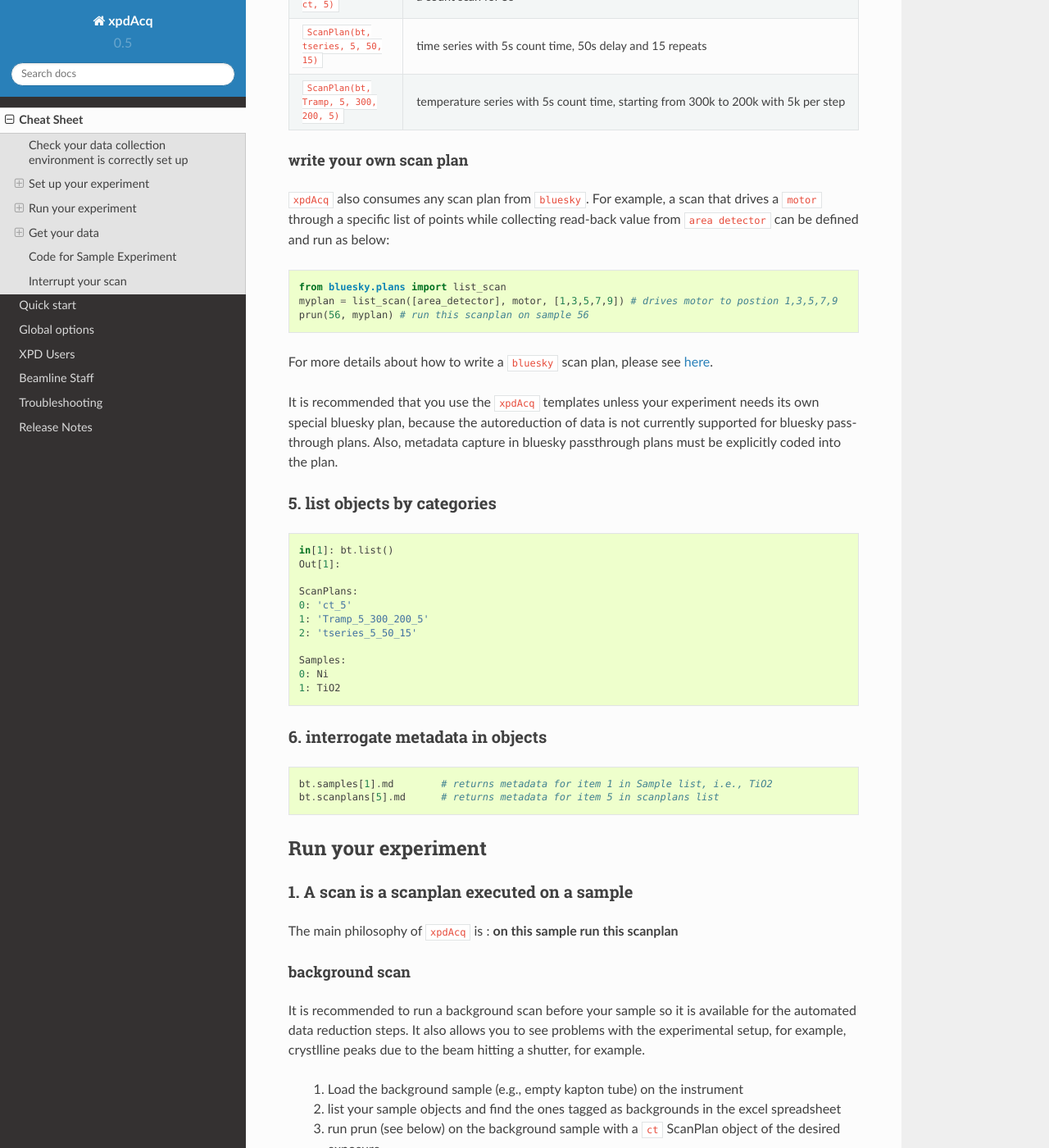
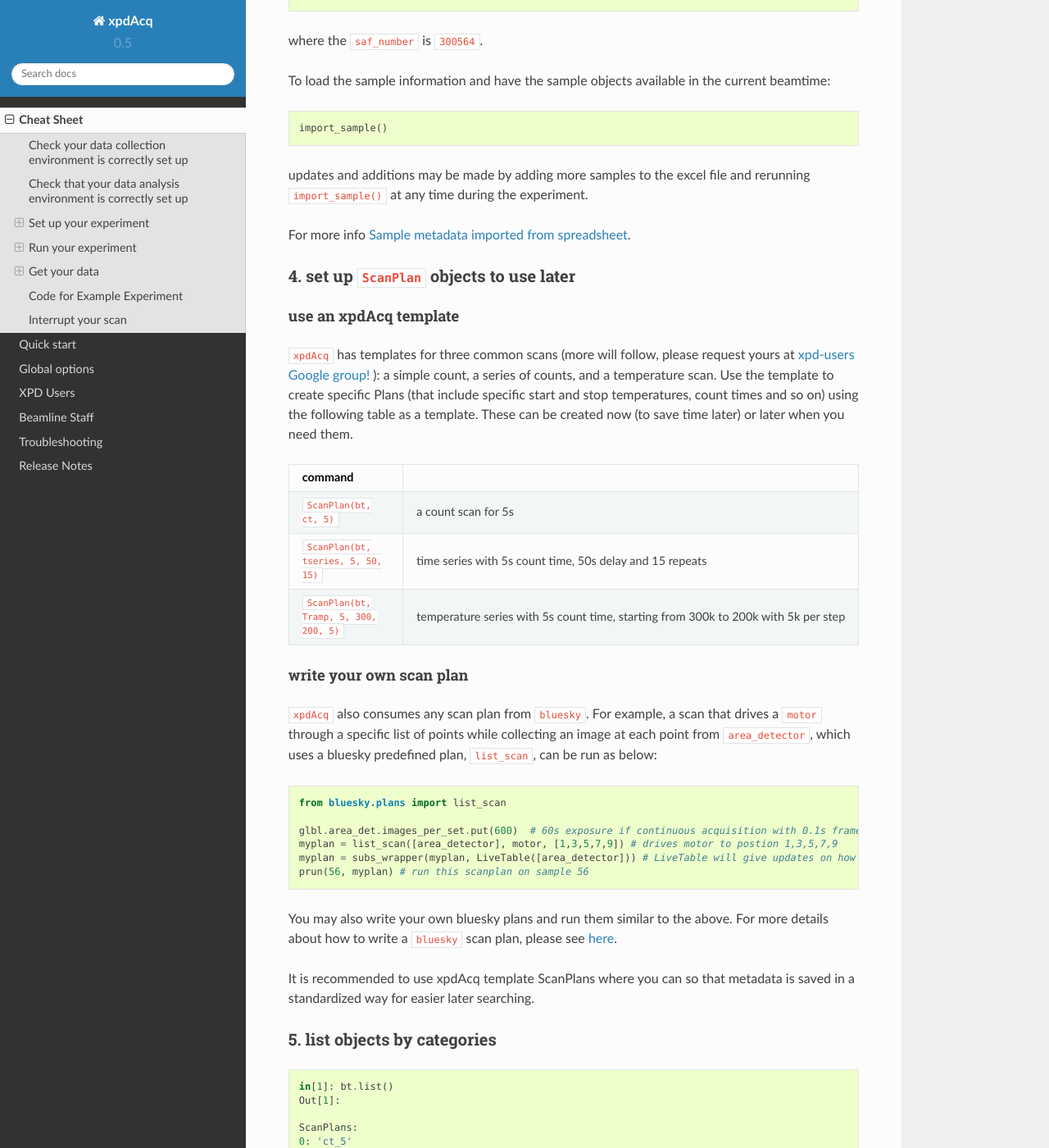
Before and after one commit to xpdAcq/xpdAcq, a Sphinx documentation site: the page built from doc/cheat_sheet.rst, in a window 1280 px wide and 1400 px high, scrolled down 2488 px. Shown: the whole window at 82% size. Built offline with Sphinx 7.4.7 and the Read the Docs theme 2.0.0, drawn with Linux system fonts in a browser that asks for light colours; some of the changed text lies outside the part shown.

Commit message:
almost through polishing.  Punting some FIXME's to Tim

```diff
--- a/doc/cheat_sheet.rst
+++ b/doc/cheat_sheet.rst
@@ -4,10 +4,10 @@
 ===========
 
 This cheat-sheet contains no explanation of how the ``xpdAcq`` software works.
-to understand this, please go :ref:`qs` or :ref:`xpdu`
+to understand this, please go to :ref:`qs` or :ref:`xpdu`
 
 Please use this page as a reminder of the workflow and to copy & paste code snippets into your
-active ``collection-dev`` ipython environment (then hit return).
+active ``collection`` and ``analysis`` ipython environments (then hit return).
 
 Remember, to post questions about anything XPD, including software, and to see archived answers, please visit the `XPD-Users Google group
 <https://groups.google.com/forum/#!forum/xpd-users;context-place=overview>`_
@@ -15,12 +15,29 @@
 Check your data collection environment is correctly set up
 ----------------------------------------------------------
 
+In ``collection`` type:
+
 .. code-block:: python
 
   bt.md
 
-should return a list of metadata about your experiment, such as PI last name.  If not
+This should return a list of metadata about your experiment, such as PI last name.  If not
 please get your beamtime environment set up by the instrument scientist before proceeding.
+
+Check that your data analysis environment is correctly set up
+-------------------------------------------------------------
+
+In your ``analysis`` environment type:
+
+FIXME
+
+This should return FIXME.  If not
+please get your analysis environment set up by the instrument scientist before proceeding.
+
+We will use XPDsuite for visualizing data.  Check that XPDsuite is running by finding
+a window that looks like:
+
+FIXME
 
 Set up your experiment
 ----------------------
@@ -41,8 +58,19 @@
 
 1. calibration
 """"""""""""""
-run this first, then run it again each time the geometry of your measurement changes.  Place the
-Ni calibrant at the sample position, type
+run this first, then run it again each time the geometry of your measurement changes.
+
+Place the Ni calibrant at the sample position.  Let's make sure we are getting a nice
+Ni diffraction pattern. Type:
+
+.. code-block:: python
+
+  prun(0,0) # will run an exposure of 60 seconds on your Ni sample
+  save_last_tiff()
+
+Navigate to XPDsuite, click on the 2D image plotter (green button that looks like FIXME).
+In the image plotter, called SrXplanar, select open_files FIXME naviage to the ``Ni_calibrant``
+directory and look for the latest tiff image. FIXME
 
 .. code-block:: python
 
@@ -72,7 +100,9 @@
 """""""""""""""""""""""""""""""""""""""""
 
 Your sample information should be loaded in an excel spreadsheet, with a well
-defined format (a template file may be found here FIXME). If the IS didn't already
+defined format (a template file may be found `here
+<https://groups.google.com/forum/?utm_medium=email&utm_source=footer#!topic/xpd-users/_6NSRWg_-l0>`_
+). If the IS didn't already
 do it, save your sample xls file to the ``xpdConfig`` directory using the name
 ``<saf_number>_sample.xls``, where you replace ``<saf_number>`` with the number
 of the safety approval form associated with you experiment.  If you are not sure
@@ -88,8 +118,7 @@
    'bt_uid': 'f4eda7ec',
    'bt_wavelength': 0.1832}
 
-Here you can see your saf_number under ``bt_safN`` field. In this code example,
-``saf_number`` is ``300564``.
+where the ``saf_number`` is ``300564``.
 
 To load the sample information and have the sample objects available in the current beamtime:
 
@@ -97,7 +126,7 @@
 
   import_sample()
 
-updates and additions may be added by adding more samples to the excel file and rerunning ``import_sample()``
+updates and additions may be made by adding more samples to the excel file and rerunning ``import_sample()``
 at any time during the experiment.
 
 For more info :ref:`import_sample`.
@@ -109,7 +138,8 @@
 use an xpdAcq template
 ^^^^^^^^^^^^^^^^^^^^^^
 
-``xpdAcq`` has templates for three common scans (more will follow, please request yours at ``xpd-users`` Google group!): a
+``xpdAcq`` has templates for three common scans (more will follow, please request yours at `xpd-users Google group!
+<https://groups.google.com/forum/#!forum/xpd-users;context-place=overview>`_ ): a
 simple count, a series of counts, and a temperature scan.  Use the template to create specific Plans (that include specific start and
 stop temperatures, count times and so on) using the following table as a template.  These can be created now (to save time later) or
 later when you need them.
@@ -128,21 +158,24 @@
 ^^^^^^^^^^^^^^^^^^^^^^^^
 
 ``xpdAcq`` also consumes any scan plan from ``bluesky``. For example, a scan that drives a ``motor`` through
-a specific list of points while collecting read-back value from ``area detector`` can be defined and run as below:
+a specific list of points while collecting an image at each point from ``area_detector``, which uses a bluesky
+predefined plan, ``list_scan``, can be run as below:
 
 .. code-block:: python
 
   from bluesky.plans import list_scan
+
+  glbl.area_det.images_per_set.put(600)  # 60s exposure if continuous acquisition with 0.1s framerate
   myplan = list_scan([area_detector], motor, [1,3,5,7,9]) # drives motor to postion 1,3,5,7,9
+  myplan = subs_wrapper(myplan, LiveTable([area_detector])) # LiveTable will give updates on how the scan is progressing
   prun(56, myplan) # run this scanplan on sample 56
 
-
+You may also write your own bluesky plans and run them similar to the above.
 For more details about how to write a ``bluesky`` scan plan,
 please see `here <http://nsls-ii.github.io/bluesky/plans.html>`_.
 
-It is recommended that you use the ``xpdAcq`` templates unless your experiment needs its own special
-bluesky plan, because the autoreduction of data is not currently supported for bluesky pass-through plans.
-Also, metadata capture in bluesky passthrough plans must be explicitly coded into the plan.
+It is recommended to use xpdAcq template ScanPlans where you can so that metadata is saved in a
+standardized way for easier later searching.
 
 5. list objects by categories
 """""""""""""""""""""""""""""
@@ -183,13 +216,16 @@
 
 It is recommended to run a background scan before your sample so it is available for
 the automated data reduction steps.  It also allows you to see problems with the experimental
-setup, for example, crystlline peaks due to the beam hitting a shutter, for example.
+setup, for example, crystalline peaks due to the beam hitting a shutter, for example.
 
  1. Load the background sample (e.g., empty kapton tube) on the instrument
  2. list your sample objects and find the ones tagged as backgrounds in the excel spreadsheet
  3. run prun (see below) on the background sample with a ``ct`` ScanPlan object of the desired exposure
 
 Please see :ref:`background_obj` for more information.
+
+How long should you run your background scan for? See discussion
+`here <https://groups.google.com/forum/#!topic/xpd-users/RvGa4pmDbqY>`_
 
 production run
 ^^^^^^^^^^^^^^
@@ -223,9 +259,17 @@
 
   save_last_tiff()
 
+With this function, the image will be saved to a ``.tiff`` file.
+The metadata associated with the image will be saved to a ``.yml`` file which is a
+text file and can be opened with a text editor.  Saving behavior
+can be modified by changing the default function arguments.  Type ``save_last_tiff?``
+to see the allowed values.
+
 **Pro Tip**: this function is often typed just after ``prun()`` in the collection environment,
 so that the data are extracted out of the NSLS-II database and delivered to you automatically when
-the scan finishes.  You can then play around with them and take them home as you like.  The following
+the scan finishes.  You can then play around with them and take them home as you like.
+
+The following
 functions are more useful for running in the ``analysis`` environment to fetch scans from the database
 selectively if you don't want a dump of every scan.
 
@@ -263,24 +307,19 @@
   integrate_and_save_(h)
 
 
-
-during this integration/saving process, you can choose if you want to apply
-``mask`` to your image by option ``auto_mask``
-
 .. code-block:: python
 
   # the most recent scan with mask applied
   integrate_and_save_last()
-  # the most recent scan, no mask applied
-  integrate_and_save_last(auto_mask=False)
 
-.. note::
+With this function, the image will be saved to a ``.tiff`` file, the mask will be saved
+to a ``.npy`` file, and the masked-image will be integrated and saved to a ``.chi`` file.
+The metadata associated with the image will be saved to a ``.yml`` file which is a
+text file and can be opened with a text editor.  Masking and calibration behavior
+can be modified by changing the default function arguments.  Type ``integrate_and_save_last?``
+to see the allowed values.
 
-  image saved will **NOT** be masked, mask is only handed in during integration
-  step. masked used will be saved separately.
-
-
-Code for Sample Experiment
+Code for Example Experiment
 --------------------------
 
 Here is a sample code covering the entire process from defining ``Sample`` and
```
Also changed, not shown: other parts of doc/cheat_sheet.rst (+1 -3 lines).
